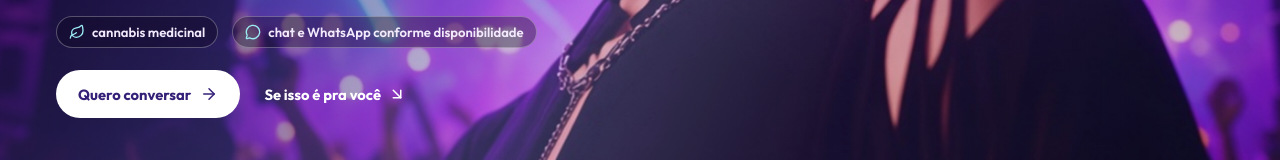
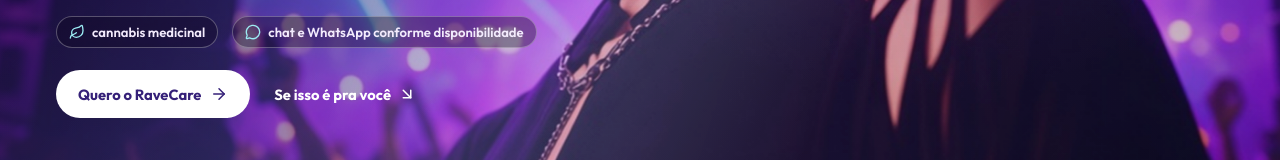
Before and after one commit to caiodasilvabatistadev-prog/RaveCare90, a React (Vite) app in the folder frontend/: page / in a window 1280 px wide. Shown: the part 792-952 px from the top of the page. Built offline with nearby package versions, Linux system fonts and the light colour scheme.

Commit message:
fix(landing): Quero o RaveCare CTA opens Dra Bianca WhatsApp
Primary CTAs (hero, professional, finale) use wa.me/5521920405871
with a RaveCare prefilled message.

```diff
--- a/frontend/src/config/contact.ts
+++ b/frontend/src/config/contact.ts
@@ -5,7 +5,7 @@ export const contact = {
   /** Doctoralia-listed mobile; replies based on availability (not always-online). */
   whatsappE164: '5521920405871',
   whatsappMessage:
-    'Oi Dra. Bianca! Quero saber mais sobre o acompanhamento RaveCare 90 (antes, durante e depois do rolê).',
+    'Oi Dra. Bianca! Quero o RaveCare: acompanhamento médico contínuo (antes, durante e depois do rolê).',
 } as const
 
 export function whatsappHref(message = contact.whatsappMessage): string {
--- a/frontend/src/sections/FinalCta.tsx
+++ b/frontend/src/sections/FinalCta.tsx
@@ -1,4 +1,4 @@
-import { ArrowRight, MessageCircle } from 'lucide-react'
+import { ArrowRight } from 'lucide-react'
 import { biancaRavePrimary } from '../assets/bianca'
 import { Button } from '../components/Button'
 import { whatsappHref } from '../config/contact'
@@ -34,9 +34,8 @@ export function FinalCta() {
             da Dra. Bianca: presença real, sem falsa promessa de resposta imediata.
           </p>
           <div className="finale-actions">
-            <Button href={whatsappHref()} variant="light">
-              <MessageCircle size={18} aria-hidden="true" />
-              Falar no WhatsApp <ArrowRight size={18} aria-hidden="true" />
+            <Button href={whatsappHref()} variant="light" target="_blank" rel="noreferrer">
+              Quero o RaveCare <ArrowRight size={18} aria-hidden="true" />
             </Button>
             <a className="text-link text-link--light" href="#bianca">
               Conhecer a Dra. Bianca
--- a/frontend/src/sections/Hero.tsx
+++ b/frontend/src/sections/Hero.tsx
@@ -37,8 +37,8 @@ export function Hero() {
             </li>
           </ul>
           <div className="hero-actions">
-            <Button href={whatsappHref()} variant="light">
-              Quero conversar <ArrowRight size={18} aria-hidden="true" />
+            <Button href={whatsappHref()} variant="light" target="_blank" rel="noreferrer">
+              Quero o RaveCare <ArrowRight size={18} aria-hidden="true" />
             </Button>
             <a className="text-link text-link--light" href="#dores">
               Se isso é pra você <ArrowDownRight size={18} aria-hidden="true" />
--- a/frontend/src/sections/Professional.tsx
+++ b/frontend/src/sections/Professional.tsx
@@ -87,8 +87,8 @@ export function Professional() {
             <span><MessageCircle size={17} aria-hidden="true" /> chat / WhatsApp</span>
           </div>
 
-          <Button href={whatsappHref()} variant="secondary">
-            Quero conhecer <ArrowRight size={18} aria-hidden="true" />
+          <Button href={whatsappHref()} variant="secondary" target="_blank" rel="noreferrer">
+            Quero o RaveCare <ArrowRight size={18} aria-hidden="true" />
           </Button>
         </div>
       </div>
```
